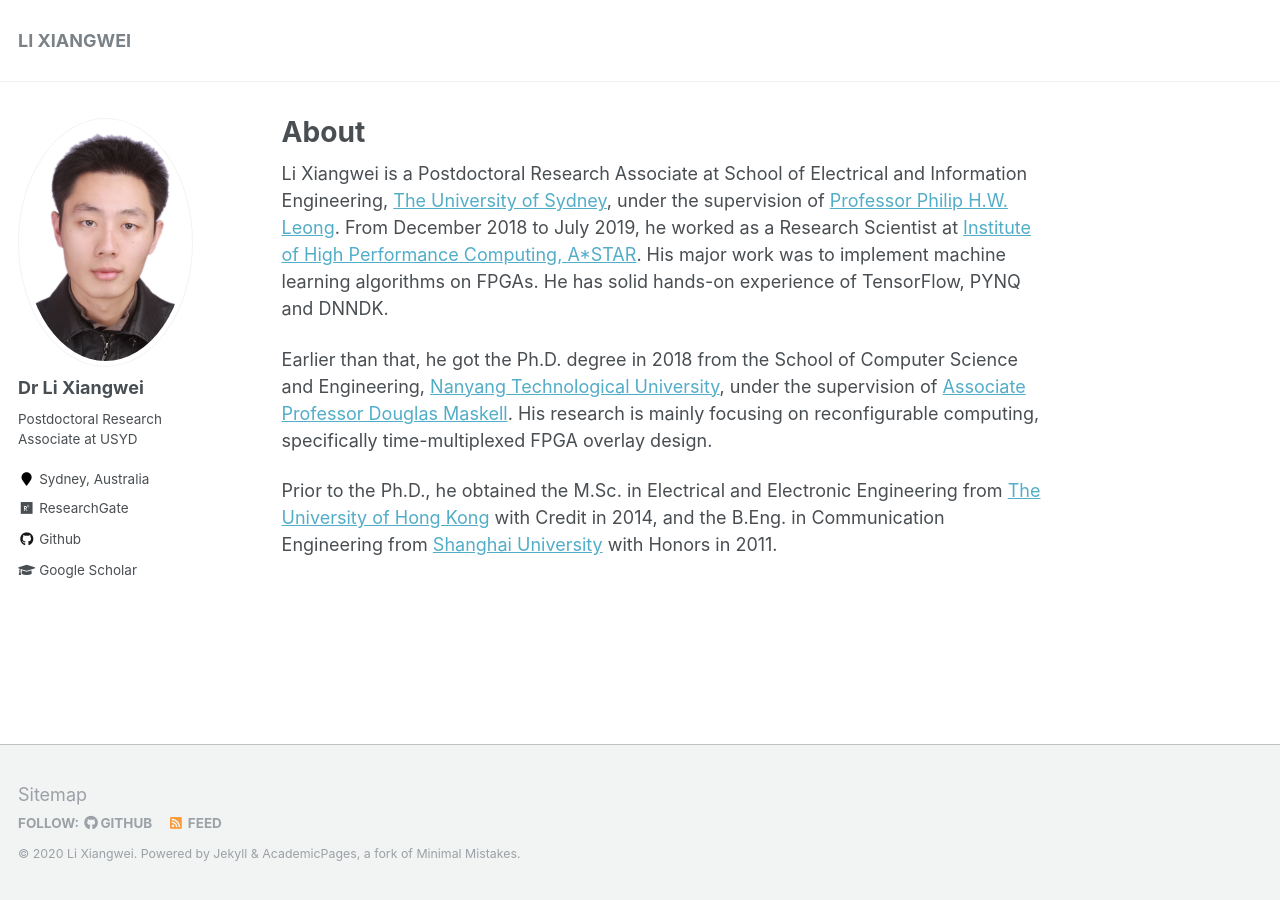
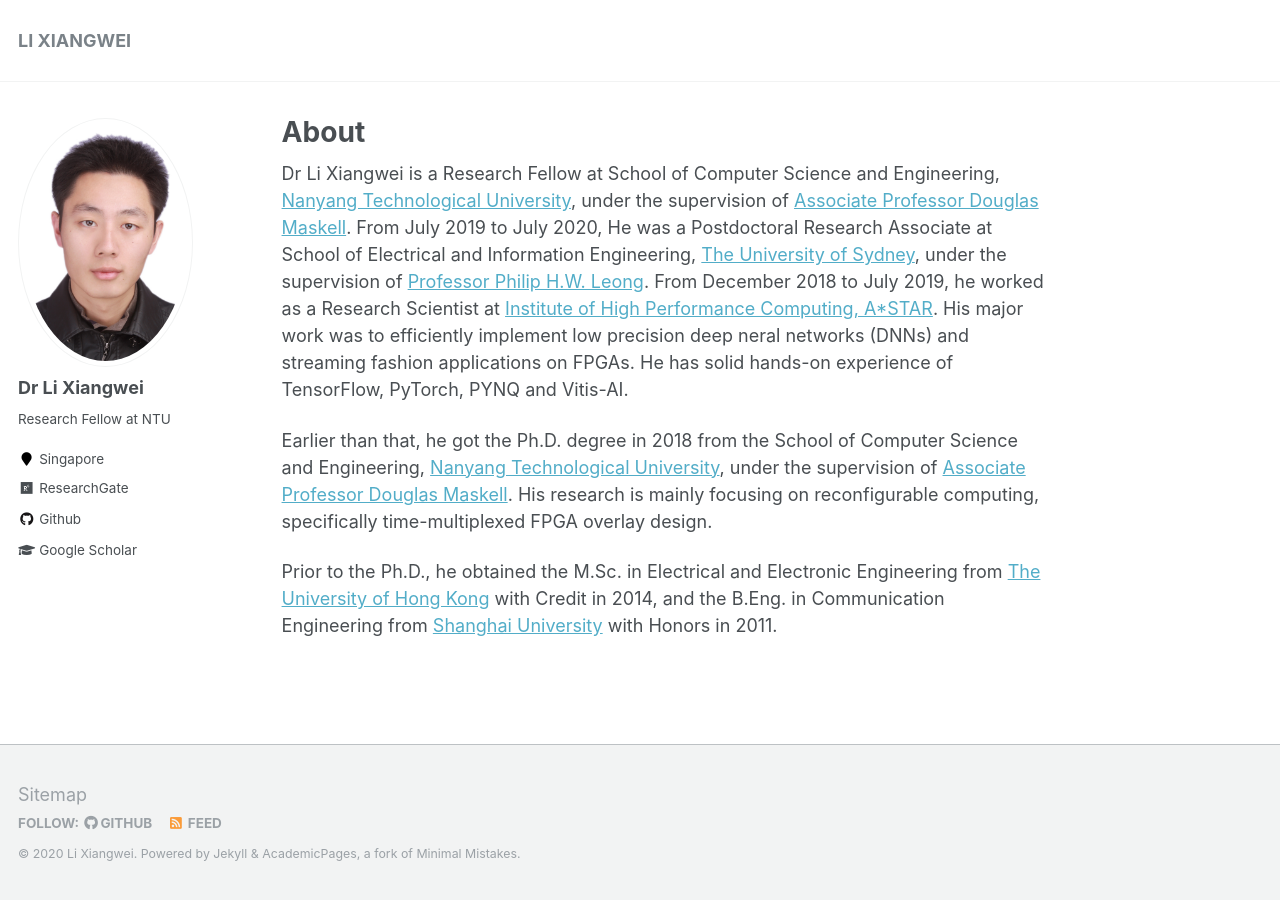
Before and after one commit to louislxw/louislxw.github.io, a Jekyll site: the page built from _pages/about.md, in a window 1280 px wide. Built offline with Jekyll 4.4.1, drawn with Linux system fonts in a browser that asks for light colours.

Commit message:
Update my profile and publications...

```diff
--- a/_config.yml
+++ b/_config.yml
@@ -10,7 +10,7 @@ locale                   : "en-US"
 title                    : "LI XIANGWEI"
 title_separator          : "-"
 name                     : &name "Li Xiangwei"
-description              : &description "Postdoctoral Research Associate at USYD"
+description              : &description "Research Fellow at NTU"
 url                      : https://louislxw.github.io # the base hostname & protocol for your site e.g. "https://mmistakes.github.io"
 baseurl                  : "" # the subpath of your site, e.g. "/blog"
 repository               : "louislxw/louislxw.github.io"
@@ -82,8 +82,8 @@ analytics:
 author:
   name             : "Dr Li Xiangwei"
   avatar           : "avatar.jpg"
-  bio              : "Postdoctoral Research Associate at USYD"
-  location         : "Sydney, Australia"
+  bio              : "Research Fellow at NTU"
+  location         : "Singapore"
   employer         :
   pubmed           : # "https://www.ncbi.nlm.nih.gov/pubmed/?term=john+snow"
   googlescholar    : "https://scholar.google.com.sg/citations?user=IaFHSKgAAAAJ&hl=en"
--- a/_pages/about.md
+++ b/_pages/about.md
@@ -8,7 +8,7 @@ redirect_from:
   - /about.html
 ---
 
-Li Xiangwei is a Postdoctoral Research Associate at School of Electrical and Information Engineering, [The University of Sydney](https://sydney.edu.au/), under the supervision of [Professor Philip H.W. Leong](https://sydney.edu.au/engineering/people/philip.leong.php). From December 2018 to July 2019, he worked as a Research Scientist at [Institute of High Performance Computing, A*STAR](https://www.a-star.edu.sg/ihpc). His major work was to implement machine learning algorithms on FPGAs. He has solid hands-on experience of TensorFlow, PYNQ and DNNDK.
+Dr Li Xiangwei is a Research Fellow at School of Computer Science and Engineering, [Nanyang Technological University](https://www.ntu.edu.sg/Pages/home.aspx), under the supervision of [Associate Professor Douglas Maskell](http://research.ntu.edu.sg/expertise/academicprofile/pages/StaffProfile.aspx?ST_EMAILID=ASDOUGLAS). From July 2019 to July 2020, He was a Postdoctoral Research Associate at School of Electrical and Information Engineering, [The University of Sydney](https://sydney.edu.au/), under the supervision of [Professor Philip H.W. Leong](https://sydney.edu.au/engineering/people/philip.leong.php). From December 2018 to July 2019, he worked as a Research Scientist at [Institute of High Performance Computing, A*STAR](https://www.a-star.edu.sg/ihpc). His major work was to efficiently implement low precision deep neral networks (DNNs) and streaming fashion applications on FPGAs. He has solid hands-on experience of TensorFlow, PyTorch, PYNQ and Vitis-AI.
 
 Earlier than that, he got the Ph.D. degree in 2018 from the School of Computer Science and Engineering, [Nanyang Technological University](https://www.ntu.edu.sg/Pages/home.aspx), under the supervision of [Associate Professor Douglas Maskell](http://research.ntu.edu.sg/expertise/academicprofile/pages/StaffProfile.aspx?ST_EMAILID=ASDOUGLAS). His research is mainly focusing on reconfigurable computing, specifically time-multiplexed FPGA overlay design.
 
```
Also changed, not shown: _publications/publications.md (+1 -1 lines), 1 other file.
